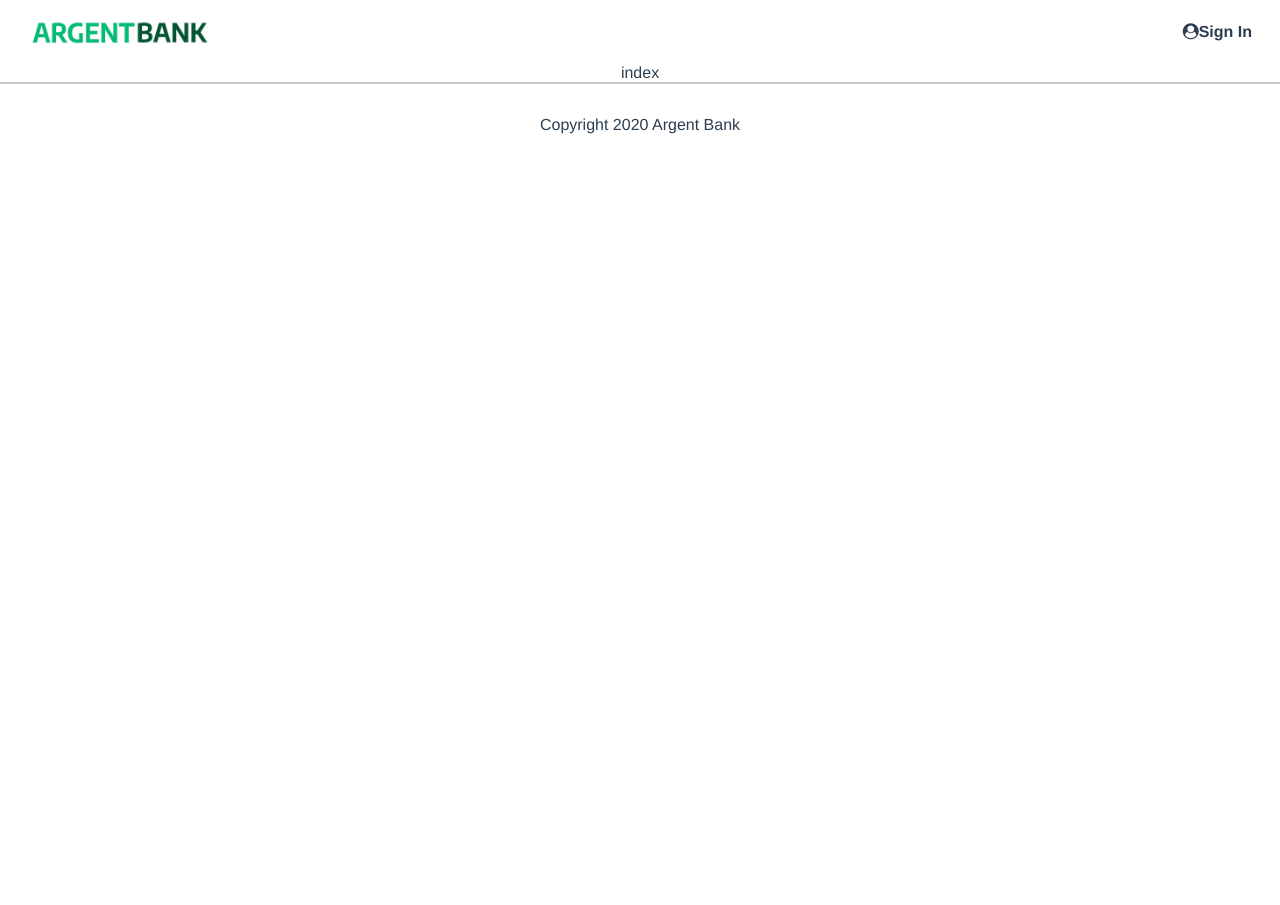
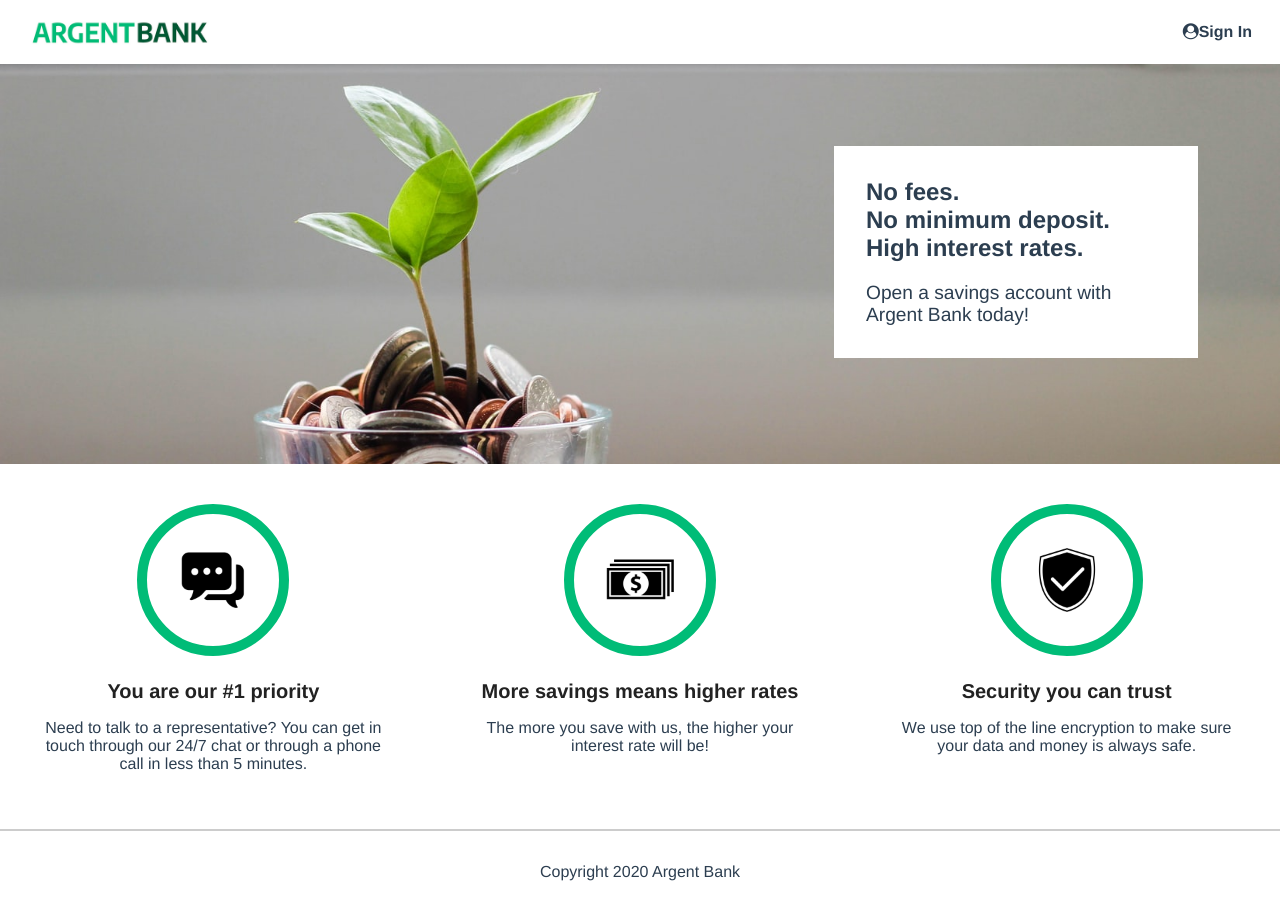
Before and after one commit to MNynee/argent-bank, a React (Vite) app in the folder ArgentBank-Frontend-main/: page / in a window 1280 px wide. Before the commit the page ends 800 px from the top, so only its background shows below. Built offline with nearby package versions, Linux system fonts and the light colour scheme.

Commit message:
add homepage static and styles

```diff
--- /dev/null
+++ b/ArgentBank-Frontend-main/src/components/Banner/banner.css
@@ -0,0 +1,52 @@
+.hero {
+  background-image: url('../../assets/bank-tree.jpeg');
+  background-position: 0 -50px;
+  background-size: cover;
+  background-repeat: no-repeat;
+  height: 300px;
+  position: relative;
+}
+
+.hero-content {
+  position: relative;
+  top: 2rem;
+  width: 200px;
+  background: white;
+  padding: 2rem;
+  text-align: left;
+  margin: 0 auto;
+}
+
+.hero-content .subtitle {
+  font-weight: bold;
+  font-size: 1rem;
+  margin: 0;
+}
+
+.hero-content .text {
+  margin-bottom: 0;
+  font-size: 0.9rem;
+}
+
+@media (min-width: 920px) {
+  .hero {
+    height: 400px;
+    background-position: 0% 33%;
+  }
+
+  .hero-content {
+    position: absolute;
+    top: 50px;
+    right: 50px;
+    width: 300px;
+    margin: 2rem;
+  }
+
+  .hero-content .subtitle {
+    font-size: 1.5rem;
+  }
+
+  .hero-content .text {
+    font-size: 1.2rem;
+  }
+}
--- /dev/null
+++ b/ArgentBank-Frontend-main/src/components/Banner/index.jsx
@@ -0,0 +1,17 @@
+import './banner.css'
+
+const Banner = () => {
+  return (
+    <div class="hero">
+        <section class="hero-content">
+          <h2 class="sr-only">Promoted Content</h2>
+          <p class="subtitle">No fees.</p>
+          <p class="subtitle">No minimum deposit.</p>
+          <p class="subtitle">High interest rates.</p>
+          <p class="text">Open a savings account with Argent Bank today!</p>
+        </section>
+    </div>
+  )
+}
+
+export default Banner
--- a/ArgentBank-Frontend-main/src/main.css
+++ b/ArgentBank-Frontend-main/src/main.css
@@ -33,59 +33,6 @@ body {
   position: absolute !important;
   width: 1px !important;
   white-space: nowrap !important; /* 3 */
-}
-
-.hero {
-  background-image: url('../img/bank-tree.jpeg');
-  background-position: 0 -50px;
-  background-size: cover;
-  background-repeat: no-repeat;
-  height: 300px;
-  position: relative;
-}
-
-.hero-content {
-  position: relative;
-  top: 2rem;
-  width: 200px;
-  background: white;
-  padding: 2rem;
-  text-align: left;
-  margin: 0 auto;
-}
-
-.hero-content .subtitle {
-  font-weight: bold;
-  font-size: 1rem;
-  margin: 0;
-}
-
-.hero-content .text {
-  margin-bottom: 0;
-  font-size: 0.9rem;
-}
-
-@media (min-width: 920px) {
-  .hero {
-    height: 400px;
-    background-position: 0% 33%;
-  }
-
-  .hero-content {
-    position: absolute;
-    top: 50px;
-    right: 50px;
-    width: 300px;
-    margin: 2rem;
-  }
-
-  .hero-content .subtitle {
-    font-size: 1.5rem;
-  }
-
-  .hero-content .text {
-    font-size: 1.2rem;
-  }
 }
 
 .features {
--- a/ArgentBank-Frontend-main/src/pages/Home/index.jsx
+++ b/ArgentBank-Frontend-main/src/pages/Home/index.jsx
@@ -1,9 +1,40 @@
-import React from 'react'
+import Banner from '../../components/Banner'
+import iconChat from '../../assets/icon-chat.png'
+import iconMoney from '../../assets/icon-money.png'
+import iconSecurity from '../../assets/icon-security.png'
 
-const index = () => {
+const Home = () => {
   return (
-    <div>index</div>
+    <main>
+      <Banner />
+      <section class="features">
+        <h2 class="sr-only">Features</h2>
+        <div class="feature-item">
+          <img src={iconChat} alt="Chat Icon" class="feature-icon" />
+          <h3 class="feature-item-title">You are our #1 priority</h3>
+          <p>
+            Need to talk to a representative? You can get in touch through our
+            24/7 chat or through a phone call in less than 5 minutes.
+          </p>
+        </div>
+        <div class="feature-item">
+          <img src={iconMoney} alt="Chat Icon" class="feature-icon" />
+          <h3 class="feature-item-title">More savings means higher rates</h3>
+          <p>
+            The more you save with us, the higher your interest rate will be!
+          </p>
+        </div>
+        <div class="feature-item">
+          <img src={iconSecurity} alt="Chat Icon" class="feature-icon" />
+          <h3 class="feature-item-title">Security you can trust</h3>
+          <p>
+            We use top of the line encryption to make sure your data and money
+            is always safe.
+          </p>
+        </div>
+      </section>
+    </main>
   )
 }
 
-export default index
+export default Home
```
